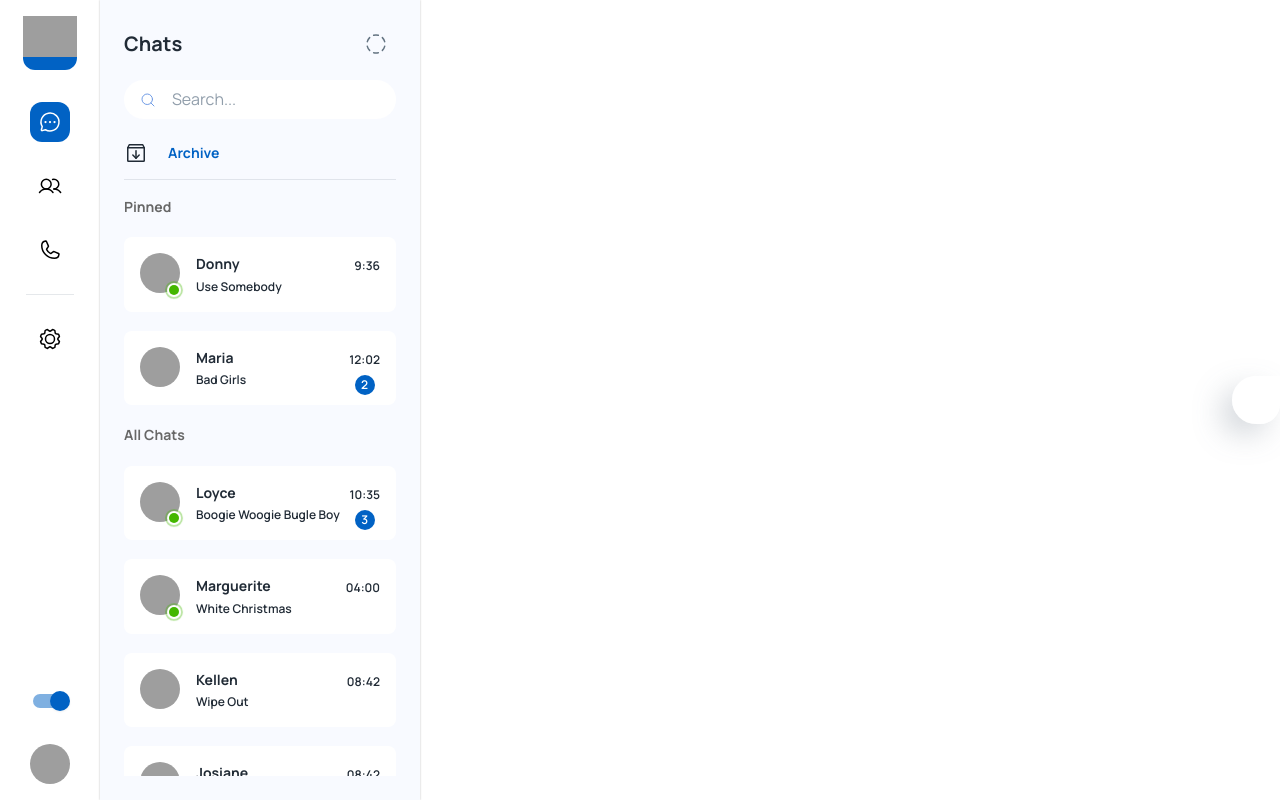
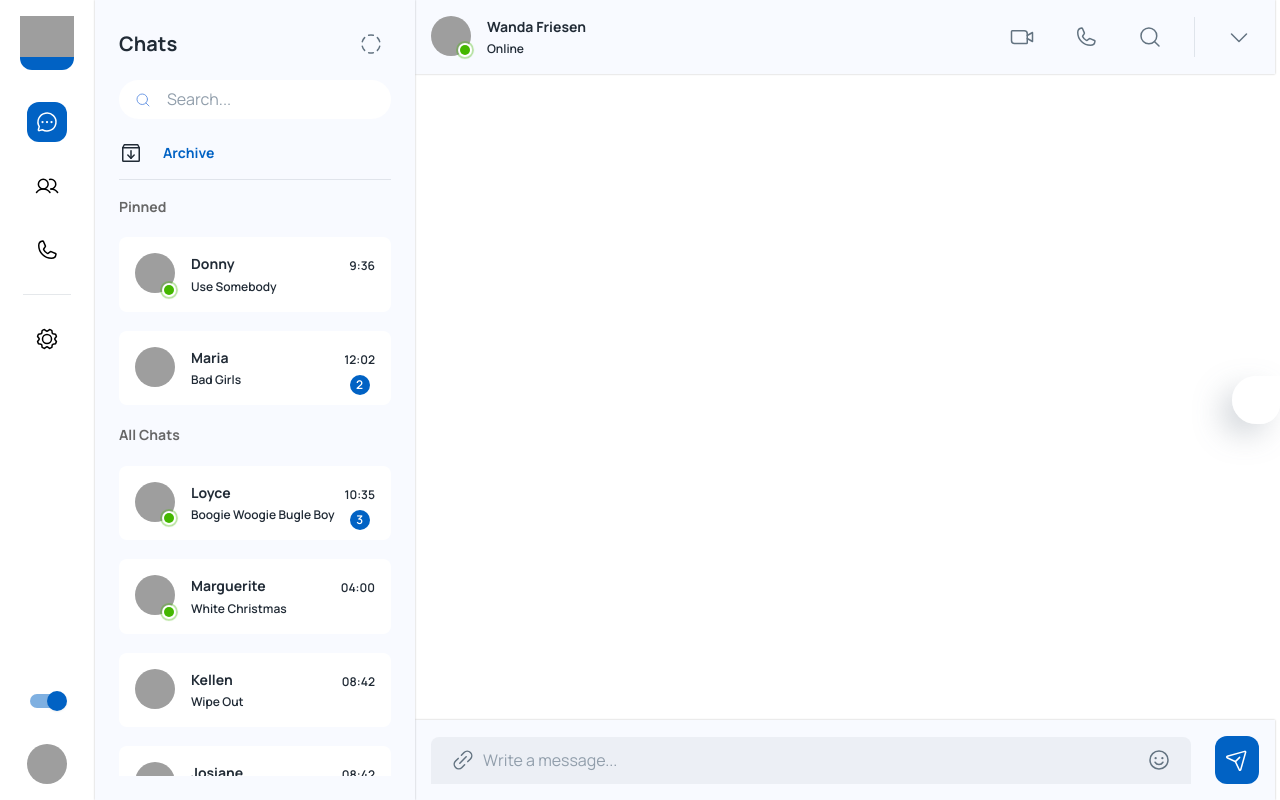
Before and after one commit to gshubham804/MERN-chat-app, a React (Create React App) app: page /app in a window 1280 px wide. Built offline with nearby package versions, Linux system fonts and the light colour scheme; grey boxes are pictures that could not be loaded; some icons are missing.

Commit message:
completed header and footer of chat component

```diff
--- a/src/components/Scrollbar.js
+++ b/src/components/Scrollbar.js
@@ -33,7 +33,10 @@
   },
   "& .simplebar-placeholder": {
     height: '0 !important',
-  }
+  },
+  '&::-webkit-scrollbar-track': {
+    background: "#f1f1f1",
+  },
 }));
 
 // ----------------------------------------------------------------------
--- /dev/null
+++ b/src/components/conversation/index.js
@@ -0,0 +1,184 @@
+import { useTheme } from "@emotion/react";
+import styled from "@emotion/styled";
+import { faker } from "@faker-js/faker";
+import {
+  Stack,
+  Box,
+  Avatar,
+  Badge,
+  Typography,
+  IconButton,
+  Divider,
+  TextField,
+  InputAdornment,
+} from "@mui/material";
+import {
+  CaretDown,
+  LinkSimple,
+  MagnifyingGlass,
+  PaperPlaneTilt,
+  Phone,
+  Smiley,
+  VideoCamera,
+} from "phosphor-react";
+import React from "react";
+
+const StyledInput = styled(TextField)(({ theme }) => ({
+  "& .MuiInputBase-input": {
+    paddingTop: "12px !important",
+    paddingBottom: "12px !important",
+  },
+}));
+
+const StyledBadge = styled(Badge)(({ theme }) => ({
+  "& .MuiBadge-badge": {
+    backgroundColor: "#44b700",
+    color: "#44b700",
+    boxShadow: `0 0 0 2px ${theme.palette.background.paper}`,
+    "&::after": {
+      position: "absolute",
+      top: 0,
+      left: 0,
+      width: "100%",
+      height: "100%",
+      borderRadius: "50%",
+      animation: "ripple 1.2s infinite ease-in-out",
+      border: "1px solid currentColor",
+      content: '""',
+    },
+  },
+  "@keyframes ripple": {
+    "0%": {
+      transform: "scale(.8)",
+      opacity: 1,
+    },
+    "100%": {
+      transform: "scale(2.4)",
+      opacity: 0,
+    },
+  },
+}));
+
+const Conversation = () => {
+  const theme = useTheme();
+  return (
+    <Stack height={"100%"} maxHeight={"100vh"} width={"auto"}>
+      {/* chat header */}
+      <Box
+        p={2}
+        sx={{
+          width: "100%",
+          backgroundColor:
+            theme.palette.mode === "light"
+              ? "#F8FAFF"
+              : theme.palette.background.paper,
+          boxShadow: "0px 0px 2px rgba(0, 0, 0, 0.25)",
+        }}
+      >
+        <Stack
+          alignItems={"center"}
+          justifyContent={"space-between"}
+          direction="row"
+          sx={{
+            height: "100%",
+            width: "100%",
+          }}
+        >
+          <Stack direction="row" spacing={2}>
+            <Box>
+              <StyledBadge
+                overlap="circular"
+                anchorOrigin={{ vertical: "bottom", horizontal: "right" }}
+                variant="dot"
+              >
+                <Avatar alt={faker.name.fullName} src={faker.image.avatar()} />
+              </StyledBadge>
+            </Box>
+            <Stack spacing={0.2}>
+              <Typography variant="subtitle2">
+                {faker.name.fullName()}
+              </Typography>
+              <Typography variant="caption">Online</Typography>
+            </Stack>
+          </Stack>
+          <Stack direction="row" alignItems={"center"} spacing={3}>
+            <IconButton>
+              <VideoCamera />
+            </IconButton>
+            <IconButton>
+              <Phone />
+            </IconButton>
+            <IconButton>
+              <MagnifyingGlass />
+            </IconButton>
+            <Divider orientation="vertical" flexItem />
+            <IconButton>
+              <CaretDown />
+            </IconButton>
+          </Stack>
+        </Stack>
+      </Box>
+
+      {/* chats */}
+      <Box width={"100%"} sx={{ flexGrow: 1 }}></Box>
+
+      {/* chat footer */}
+      <Box
+        p={2}
+        sx={{
+          width: "100%",
+          backgroundColor:
+            theme.palette.mode === "light"
+              ? "#F8FAFF"
+              : theme.palette.background.paper,
+          boxShadow: "0px 0px 2px rgba(0, 0, 0, 0.25)",
+        }}
+      >
+        <Stack direction={"row"} alignItems={"center"} spacing={3}>
+          <StyledInput
+            fullWidth
+            placeholder="Write a message..."
+            variant="filled"
+            InputProps={{
+              disableUnderline: true,
+              startAdornment: (
+                <InputAdornment>
+                  <IconButton>
+                    <LinkSimple />
+                  </IconButton>
+                </InputAdornment>
+              ),
+              endAdornment: (
+                <InputAdornment>
+                  <IconButton>
+                    <Smiley />
+                  </IconButton>
+                </InputAdornment>
+              ),
+            }}
+          />
+          <Box
+            sx={{
+              height: 48,
+              width: 48,
+              backgroundColor: theme.palette.primary.main,
+              borderRadius: 1.5,
+            }}
+          >
+            <Stack
+              alignItems={"center"}
+              justifyContent={"center"}
+              sx={{ height: "100%", width: "100%" }}
+            >
+              <IconButton>
+                <PaperPlaneTilt color="#fff" />
+              </IconButton>
+            </Stack>
+          </Box>
+        </Stack>
+      </Box>
+    </Stack>
+  );
+};
+
+export default Conversation;
--- a/src/pages/dashboard/Chats.js
+++ b/src/pages/dashboard/Chats.js
@@ -14,7 +14,6 @@
 import { ArchiveBox, CircleDashed, MagnifyingGlass } from "phosphor-react";
 import React from "react";
 import { useTheme } from "@emotion/react";
-import { SimpleBarStyle } from "../../components/Scrollbar";
 import { ChatList } from "../../data/index";
 
 const StyledBadge = styled(Badge)(({ theme }) => ({
@@ -170,9 +169,29 @@
         <Stack
           spacing={2}
           direction="column"
-          sx={{ flexGrow: 1, overflow: "scroll", height: "100%" }}
+          sx={{
+            scrollbarWidth: "thin",
+            "&::-webkit-scrollbar": {
+              width: "0.1em",
+            },
+            "&::-webkit-scrollbar-track": {
+              background:  theme.palette.mode === "light"
+              ? "#f1f1f1"
+              : "#555",
+            },
+            "&::-webkit-scrollbar-thumb": {
+              background:  theme.palette.mode === "light"
+              ? "#555"
+              : "#f1f1f1",
+            },
+            "&::-webkit-scrollbar-thumb:hover": {
+              background: "#888",
+            },
+            flexGrow: 1,
+            overflow: "auto",
+            height: "100%",
+          }}
         >
-          <SimpleBarStyle timeout={500} clickOnTrack={false}>
             <Stack spacing={2.4}>
               <Typography variant="subtitle2" sx={{ color: "#676767" }}>
                 Pinned
@@ -180,7 +199,7 @@
               {ChatList.filter((ele) => ele.pinned).map((ele) => {
                 return (
                   <>
-                    <ChatElement {...ele} />
+                    <ChatElement key={ele.id} {...ele} />
                   </>
                 );
               })}
@@ -191,13 +210,12 @@
                 {ChatList.filter((ele) => !ele.pinned).map((ele) => {
                   return (
                     <>
-                      <ChatElement {...ele} />
+                      <ChatElement key={ele.id} {...ele} />
                     </>
                   );
                 })}
               </Stack>
             </Stack>
-          </SimpleBarStyle>
         </Stack>
       </Stack>
     </Box>
--- a/src/pages/dashboard/GeneralApp.js
+++ b/src/pages/dashboard/GeneralApp.js
@@ -1,11 +1,28 @@
 import React from "react";
 import Chats from "./Chats";
+import { Box, Stack } from "@mui/material";
+import Conversation from "../../components/conversation";
+import { useTheme } from "@emotion/react";
 
 const GeneralApp = () => {
-
+  const theme = useTheme();
   return (
     <>
-      <Chats/>
+      <Stack direction="row" sx={{ width: "100%" }}>
+        <Chats />
+        <Box
+          sx={{
+            height: "100%",
+            width: `calc(100vw - 420px)`,
+            backgroundColor:
+              theme.palette.mode === "light"
+                ? "#fff"
+                : theme.palette.background.default,
+          }}
+        >
+          <Conversation />
+        </Box>
+      </Stack>
     </>
   );
 };
```
